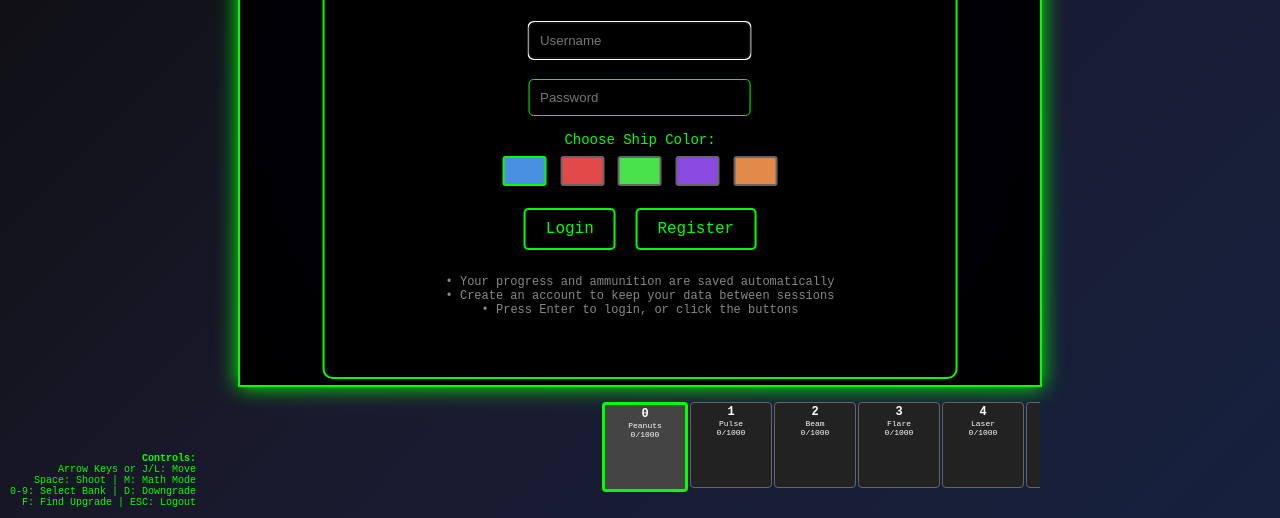
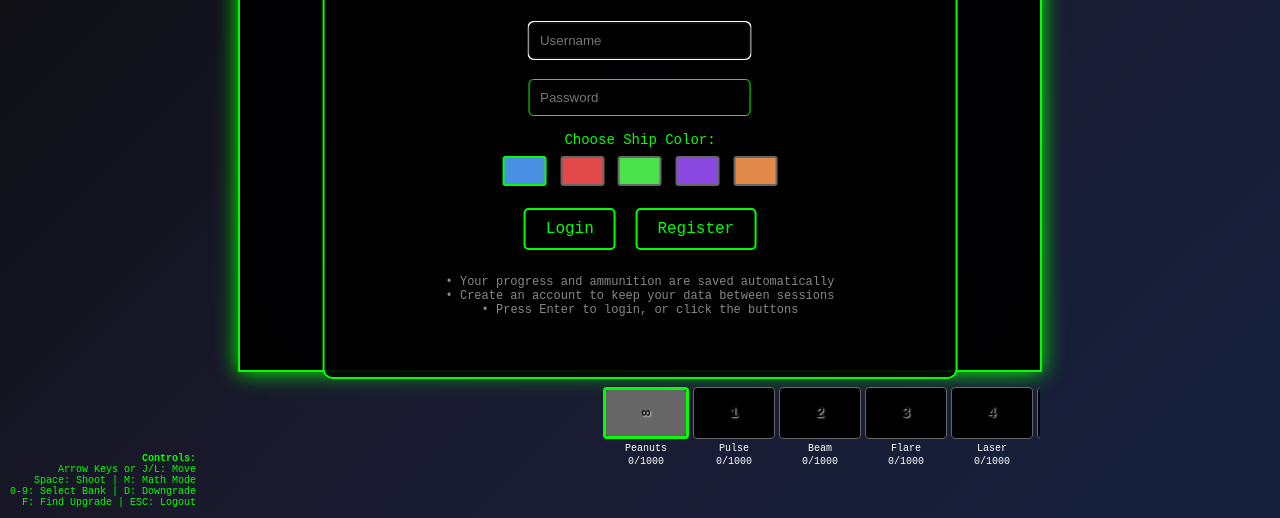
Before and after one commit to da11an/math_blaster, a plain HTML site: page index.html in a window 1280 px wide. Shown: the part 282-800 px from the top of the page. Drawn offline with Linux system fonts and the light colour scheme.

Commit message:
Update math bank and display

```diff
--- a/index.html
+++ b/index.html
@@ -42,16 +42,20 @@
 
         #mathMode {
             position: absolute;
-            top: 50%;
+            top: 20px;
             left: 50%;
-            transform: translate(-50%, -50%);
-            background: rgba(0, 0, 0, 0.9);
+            transform: translateX(-50%);
+            background: rgba(0, 0, 0, 0.95);
             border: 2px solid #00ff00;
-            padding: 30px;
+            padding: 20px;
             border-radius: 10px;
             text-align: center;
             z-index: 20;
             display: none;
+            width: 90%;
+            max-width: 800px;
+            max-height: 80vh;
+            overflow-y: auto;
         }
 
         #mathProblem {
@@ -162,7 +166,7 @@
         <!-- Bottom UI Row -->
         <div style="display: flex; justify-content: center; width: 800px; align-items: center;">
             <!-- Center: Ammo Banks -->
-            <div id="ammoBanksContainer" style="display: flex; gap: 2px; height: 90px; overflow: hidden; position: relative; width: 800px; padding: 5px 0;"></div>
+            <div id="ammoBanksContainer" style="display: flex; gap: 2px; height: 120px; overflow: hidden; position: relative; width: 800px; padding: 5px 0;"></div>
         </div>
 
         <!-- Hidden UI for compatibility -->
@@ -178,8 +182,7 @@
                 <!-- Main math area -->
                 <div style="flex: 1;">
                     <div style="margin: 10px 0; text-align: center;">
-                        <div style="color: #00ff00; font-size: 16px; margin-bottom: 10px;">Select Bank to Fill (Click or use F/D keys):</div>
-                        <div id="mathBankDisplay" style="display: flex; flex-wrap: wrap; gap: 5px; justify-content: center; margin-bottom: 15px;"></div>
+                        <div style="color: #00ff00; font-size: 16px; margin-bottom: 10px;">Select Bank to Fill (Click ammunition bank below or use F/D keys):</div>
                         <div id="selectedBankInfo" style="color: #ffff00; font-size: 14px; margin-bottom: 10px;"></div>
 
                         <!-- Math Generator Selection -->
--- a/spaceship_game.js
+++ b/spaceship_game.js
@@ -686,43 +686,14 @@ class SpaceshipGame {
     }
 
     updateMathBankDisplay() {
-        const mathBankDisplay = document.getElementById('mathBankDisplay');
-        mathBankDisplay.innerHTML = '';
-
-        // Show banks 1-9 (skip bank 0 since it's infinite)
-        for (let i = 1; i < 10; i++) {
-            const bankButton = document.createElement('div');
-            bankButton.className = 'math-bank-button';
-            bankButton.style.cssText = `
-                padding: 8px 12px;
-                margin: 2px;
-                border: 2px solid ${this.mathMode.targetBank === i ? '#ffffff' : this.ammoTypes[i].color};
-                background: ${this.mathMode.targetBank === i ? this.ammoTypes[i].color : 'rgba(0,0,0,0.7)'};
-                color: ${this.mathMode.targetBank === i ? '#000000' : this.ammoTypes[i].color};
-                cursor: pointer;
-                border-radius: 5px;
-                font-size: 12px;
-                text-align: center;
-                min-width: 80px;
-                transition: all 0.2s;
-            `;
-
-            bankButton.innerHTML = `
-                <div style="font-weight: bold;">Bank ${i}</div>
-                <div style="font-size: 10px;">${this.ammoTypes[i].name}</div>
-                <div style="font-size: 10px;">${this.ammunitionBanks[i].length}/${this.maxAmmoPerBank}</div>
-            `;
-
-            bankButton.onclick = () => this.selectMathBank(i);
-            mathBankDisplay.appendChild(bankButton);
-        }
-
+        // Update the main ammunition bank display to highlight the selected bank
+        this.drawAmmoBanks();
         this.updateSelectedBankInfo();
     }
 
     selectMathBank(bankNumber) {
         this.mathMode.targetBank = bankNumber;
-        this.updateMathBankDisplay();
+        this.updateMathBankDisplay(); // This now updates the main ammunition bank
         this.updateMathLog(); // Update log when switching banks
         this.generateMathProblem(); // Generate new problem with current generator selection
     }
@@ -999,10 +970,6 @@ class SpaceshipGame {
             }
 
             this.updateAmmoDisplay();
-            // Also update the math bank display if in math mode
-            if (this.gameState === 'math') {
-                this.updateMathBankDisplay();
-            }
             // Auto-save user data
             this.saveUserData();
         }
@@ -1907,20 +1874,32 @@ class SpaceshipGame {
 
             // Create bank elements if they don't exist
             for (let i = 0; i < 10; i++) {
+                // Create a container for the bank and its text
+                const bankContainer = document.createElement('div');
+                bankContainer.className = `bank-container bank-${i}`;
+                bankContainer.style.cssText = `
+                    display: flex;
+                    flex-direction: column;
+                    align-items: center;
+                    margin: 0 1px;
+                    flex-shrink: 0;
+                `;
+
+                // Create the visual bank element
                 const bankElement = document.createElement('div');
                 bankElement.className = `ammo-bank bank-${i}`;
                 bankElement.style.cssText = `
                     width: 76px;
                     height: 80px;
-                    background: #222;
+                    background: #000000;
                     border: 1px solid #666;
                     display: flex;
                     flex-direction: column;
                     align-items: center;
+                    justify-content: center;
                     padding: 2px;
                     cursor: pointer;
                     position: relative;
-                    flex-shrink: 0;
                     border-radius: 4px;
                     transition: all 0.3s ease;
                 `;
@@ -1935,25 +1914,37 @@ class SpaceshipGame {
                     position: absolute;
                     bottom: 0;
                     left: 0;
-                    opacity: 0.3;
+                    opacity: 1;
                     border-radius: 2px;
                     transition: height 0.3s ease, background-color 0.3s ease;
                 `;
                 bankElement.appendChild(fillBar);
 
-                // Bank number
+                // Bank number (inside the bank)
                 const bankNumber = document.createElement('div');
                 bankNumber.className = 'bank-number';
-                bankNumber.textContent = i.toString();
+                bankNumber.textContent = i === 0 ? '∞' : i.toString();
                 bankNumber.style.cssText = `
                     color: white;
                     font-family: monospace;
-                    font-size: 12px;
+                    font-size: 14px;
                     font-weight: bold;
                     z-index: 1;
                     position: relative;
                 `;
                 bankElement.appendChild(bankNumber);
+
+                // Add bank to container
+                bankContainer.appendChild(bankElement);
+
+                // Create text container below the bank
+                const textContainer = document.createElement('div');
+                textContainer.className = 'bank-text';
+                textContainer.style.cssText = `
+                    width: 76px;
+                    margin-top: 4px;
+                    text-align: center;
+                `;
 
                 // Ammo type name
                 const typeName = document.createElement('div');
@@ -1962,12 +1953,10 @@ class SpaceshipGame {
                 typeName.style.cssText = `
                     color: white;
                     font-family: monospace;
-                    font-size: 8px;
-                    text-align: center;
-                    z-index: 1;
-                    position: relative;
+                    font-size: 10px;
+                    margin-bottom: 2px;
                 `;
-                bankElement.appendChild(typeName);
+                textContainer.appendChild(typeName);
 
                 // Ammo count
                 const ammoCountElement = document.createElement('div');
@@ -1976,41 +1965,101 @@ class SpaceshipGame {
                 ammoCountElement.style.cssText = `
                     color: white;
                     font-family: monospace;
-                    font-size: 8px;
-                    z-index: 1;
-                    position: relative;
+                    font-size: 10px;
                 `;
-                bankElement.appendChild(ammoCountElement);
+                textContainer.appendChild(ammoCountElement);
+
+                // Add text container to bank container
+                bankContainer.appendChild(textContainer);
 
                 // Add click handler
                 bankElement.addEventListener('click', () => {
-                    this.currentBank = i;
-                    this.updateAmmoDisplay();
+                    if (this.gameState === 'math') {
+                        // In math mode, select bank for math problems
+                        this.selectMathBank(i);
+                    } else {
+                        // In game mode, select bank for shooting
+                        this.currentBank = i;
+                        this.updateAmmoDisplay();
+                    }
                 });
 
-                slidingContainer.appendChild(bankElement);
+                slidingContainer.appendChild(bankContainer);
             }
         }
 
         // Update all bank elements
         for (let i = 0; i < 10; i++) {
-            const bankElement = slidingContainer.querySelector(`.bank-${i}`);
+            const bankContainer = slidingContainer.querySelector(`.bank-container.bank-${i}`);
+            const bankElement = bankContainer.querySelector('.ammo-bank');
             const fillBar = bankElement.querySelector('.fill-bar');
-            const ammoCountElement = bankElement.querySelector('.ammo-count');
+            const ammoCountElement = bankContainer.querySelector('.ammo-count');
 
             const ammoCount = this.ammunitionBanks[i].length;
             const maxAmmo = this.maxAmmoPerBank;
             const fillPercent = ammoCount / maxAmmo;
             const isSelected = i === this.currentBank;
+            const isMathTarget = this.gameState === 'math' && i === this.mathMode.targetBank;
 
             // Update bank styling
-            bankElement.style.background = isSelected ? '#444' : '#222';
-            bankElement.style.border = isSelected ? '3px solid #00ff00' : '1px solid #666';
-
-            // Update fill bar
-            const fillColor = fillPercent > 0.5 ? '#00ff00' : fillPercent > 0.2 ? '#ffff00' : '#ff0000';
-            fillBar.style.height = `${fillPercent * 100}%`;
-            fillBar.style.background = fillColor;
+            if (isMathTarget) {
+                // Math mode: highlight target bank with yellow border
+                bankElement.style.background = '#000000';
+                bankElement.style.border = '3px solid #ffff00';
+            } else if (isSelected) {
+                // Game mode: highlight selected bank with green border
+                bankElement.style.background = '#000000';
+                bankElement.style.border = '3px solid #00ff00';
+            } else {
+                // Default styling - black background
+                bankElement.style.background = '#000000';
+                bankElement.style.border = '1px solid #666';
+            }
+
+            // Update fill bar - use ammunition color
+            const ammoColor = this.ammoTypes[i].color;
+            // Bank 0 (Peanuts) is always full, others use actual fill percent
+            const displayFillPercent = i === 0 ? 1.0 : fillPercent;
+            fillBar.style.height = `${displayFillPercent * 100}%`;
+            fillBar.style.background = ammoColor;
+
+            // Update bank number with colored circle when ammunition is available
+            const bankNumber = bankElement.querySelector('.bank-number');
+            if (ammoCount > 0 || i === 0) { // Bank 0 (Peanuts) always shows circle
+                // Add colored circle background when ammunition is available
+                bankNumber.style.cssText = `
+                    color: black;
+                    font-family: monospace;
+                    font-size: 14px;
+                    font-weight: bold;
+                    z-index: 1;
+                    position: relative;
+                    background: ${ammoColor};
+                    border-radius: 50%;
+                    width: 24px;
+                    height: 24px;
+                    display: flex;
+                    align-items: center;
+                    justify-content: center;
+                    text-shadow: 1px 1px 2px rgba(255,255,255,0.8);
+                `;
+            } else {
+                // No circle when no ammunition
+                bankNumber.style.cssText = `
+                    color: black;
+                    font-family: monospace;
+                    font-size: 14px;
+                    font-weight: bold;
+                    z-index: 1;
+                    position: relative;
+                    background: transparent;
+                    border-radius: 0;
+                    width: auto;
+                    height: auto;
+                    display: block;
+                    text-shadow: 1px 1px 2px rgba(255,255,255,0.8);
+                `;
+            }
 
             // Update ammo count
             ammoCountElement.textContent = `${ammoCount}/${maxAmmo}`;
@@ -2021,7 +2070,8 @@ class SpaceshipGame {
         const gap = 2;
         const totalBankWidth = bankWidth + gap;
         const containerWidth = 800;
-        const selectedBankOffset = (containerWidth / 2) - (this.currentBank * totalBankWidth + bankWidth / 2);
+        const targetBank = this.gameState === 'math' ? this.mathMode.targetBank : this.currentBank;
+        const selectedBankOffset = (containerWidth / 2) - (targetBank * totalBankWidth + bankWidth / 2);
         slidingContainer.style.transform = `translateX(${selectedBankOffset}px)`;
     }
 
```
